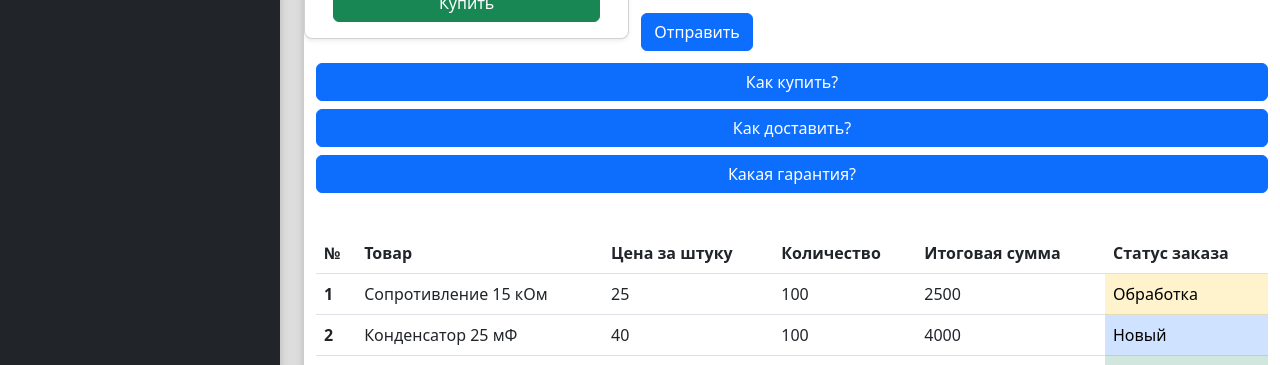
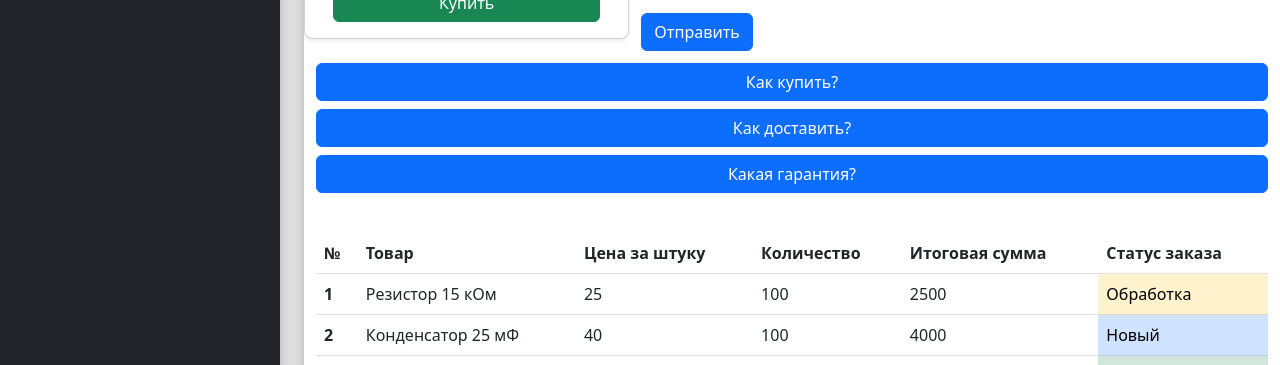
Before and after one commit to AleksandrStrulkov/Homework_19.1, a plain HTML site: page index.html in a window 1280 px wide. Shown: the part 366-731 px from the top of the page. Drawn offline with nearby package versions, Linux system fonts and the light colour scheme.

Commit message:
Changing text

```diff
--- a/index.html
+++ b/index.html
@@ -355,7 +355,7 @@
   <tbody>
     <tr>
       <th scope="row">1</th>
-      <td>Сопротивление 15 кОм</td>
+      <td>Резистор 15 кОм</td>
       <td>25</td>
       <td>100</td>
       <td>2500</td>
```
